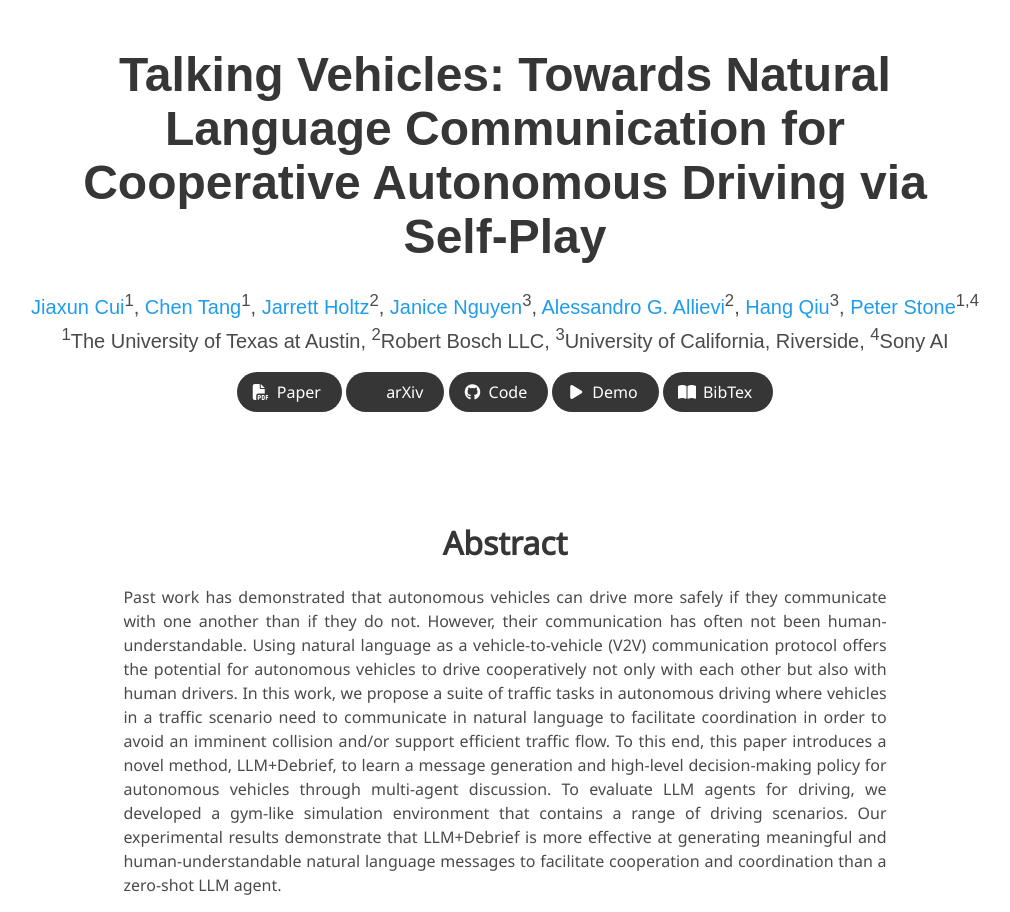
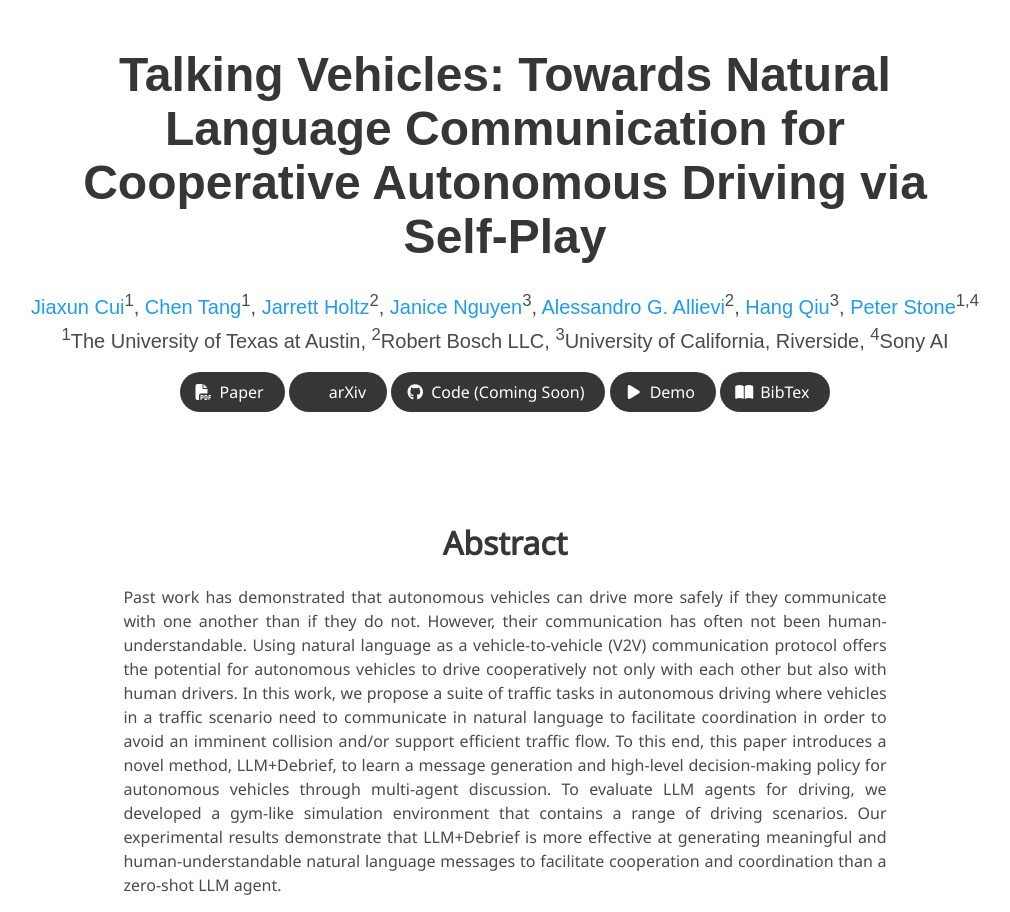
Before and after one commit to talking-vehicles/talking-vehicles.github.io, a plain HTML site: page index.html in a window 1280 px wide. Shown: the top 912 px of the page, without its empty margins (135-1145 px from the left). Drawn offline with nearby package versions, Linux system fonts and the light colour scheme; some icons are missing; a web font is replaced by a local one.

Commit message:
index.html

```diff
--- a/index.html
+++ b/index.html
@@ -86,7 +86,7 @@
                   <span class="icon">
                       <i class="fab fa-github"></i>
                   </span>
-                  <span>Code</span>
+                  <span>Code (Coming Soon)</span>
                 </a>
               </span>
               <!-- Demo Link. -->
```
